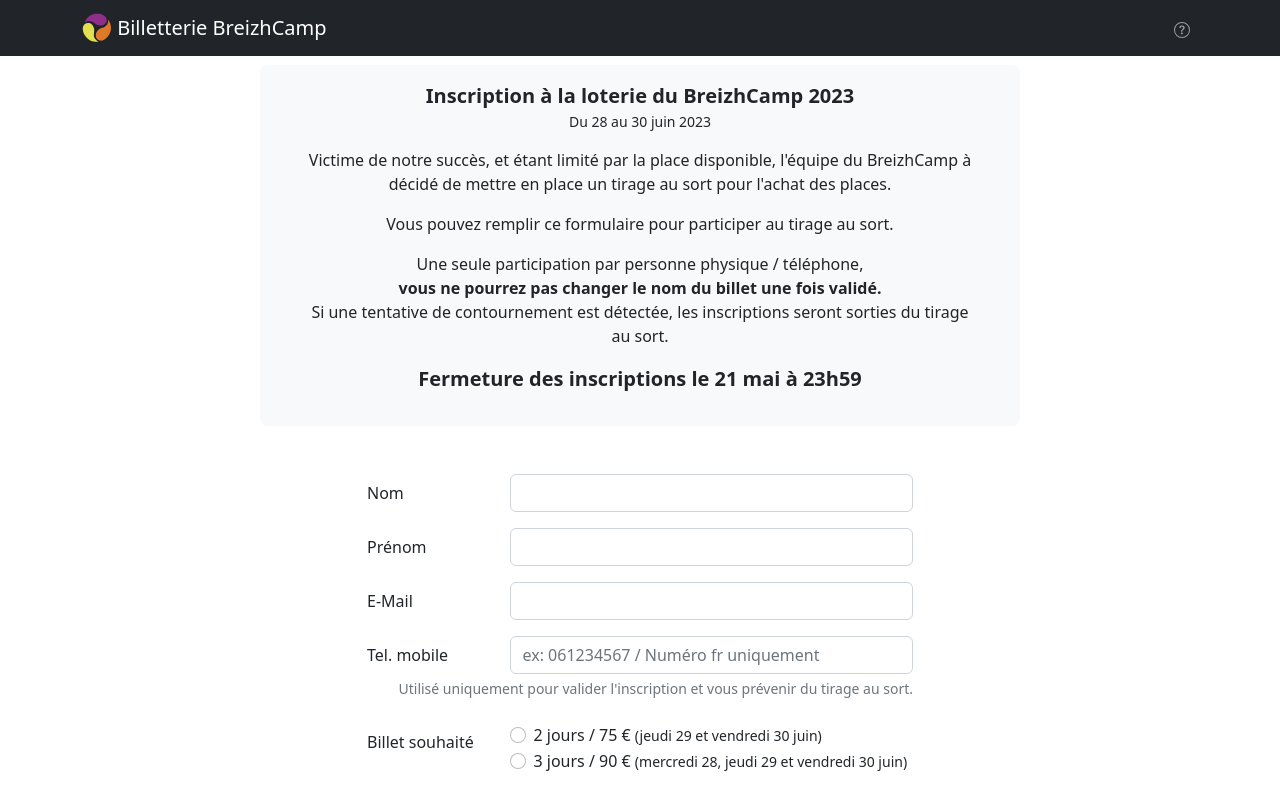
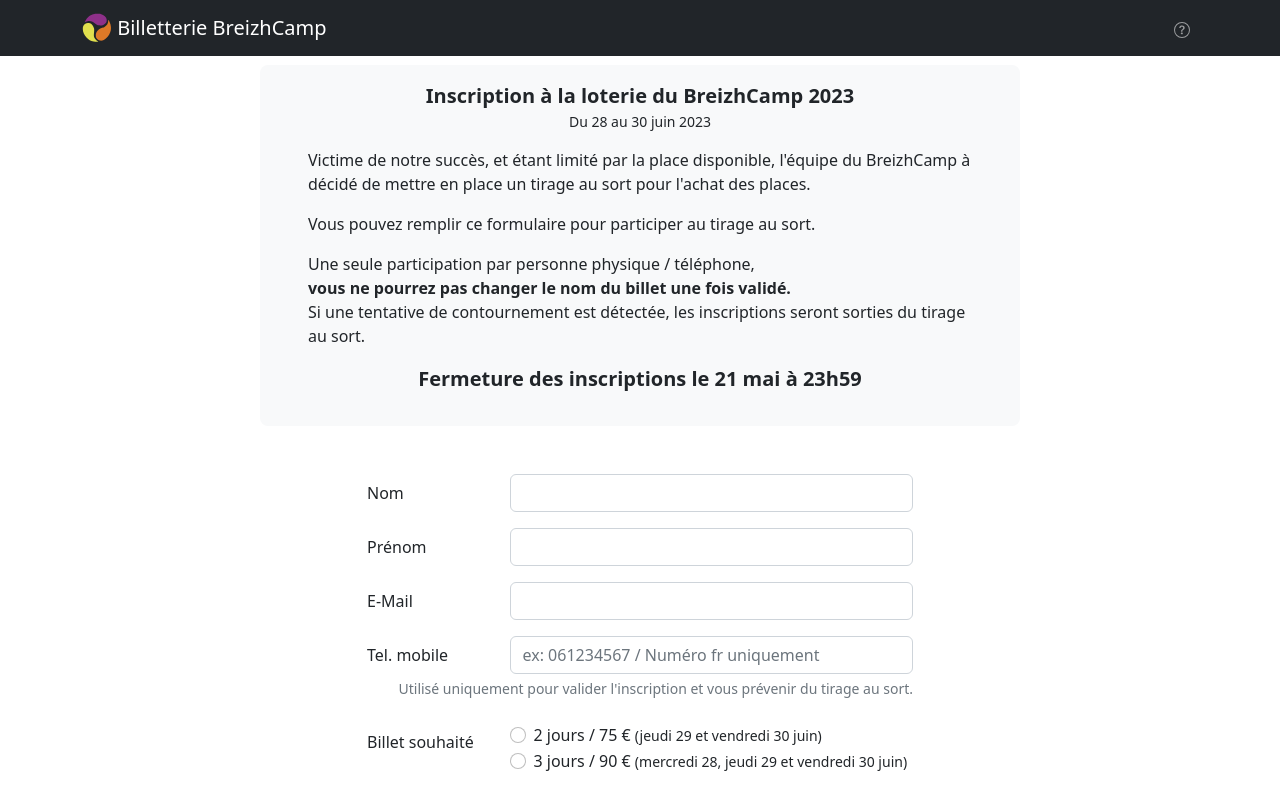
Before and after one commit to breizhcamp/bilhed, a Vue app in the folder bilhed-participant-front/: page /#/ in a window 1280 px wide. Shown: the top 800 px of the page. Built offline with nearby package versions, Linux system fonts and the light colour scheme.

Commit message:
[registration] align text to left to better readability

```diff
--- a/bilhed-participant-front/src/views/RegisterView.vue
+++ b/bilhed-participant-front/src/views/RegisterView.vue
@@ -7,16 +7,16 @@
         </p>
         <p class="text-center small">Du 28 au 30 juin 2023</p>
 
-        <p class="text-center">
+        <p>
           Victime de notre succès, et étant limité par la place disponible, l'équipe du BreizhCamp à décidé de mettre en place
             un tirage au sort pour l'achat des places.
         </p>
 
-        <p class="text-center">
+        <p>
           Vous pouvez remplir ce formulaire pour participer au tirage au sort.
         </p>
 
-        <p class="text-center">
+        <p>
           Une seule participation par personne physique / téléphone,<br>
           <strong>vous ne pourrez pas changer le nom du billet une fois validé.</strong><br>
           Si une tentative de contournement est détectée, les inscriptions seront sorties du tirage au sort.
```
